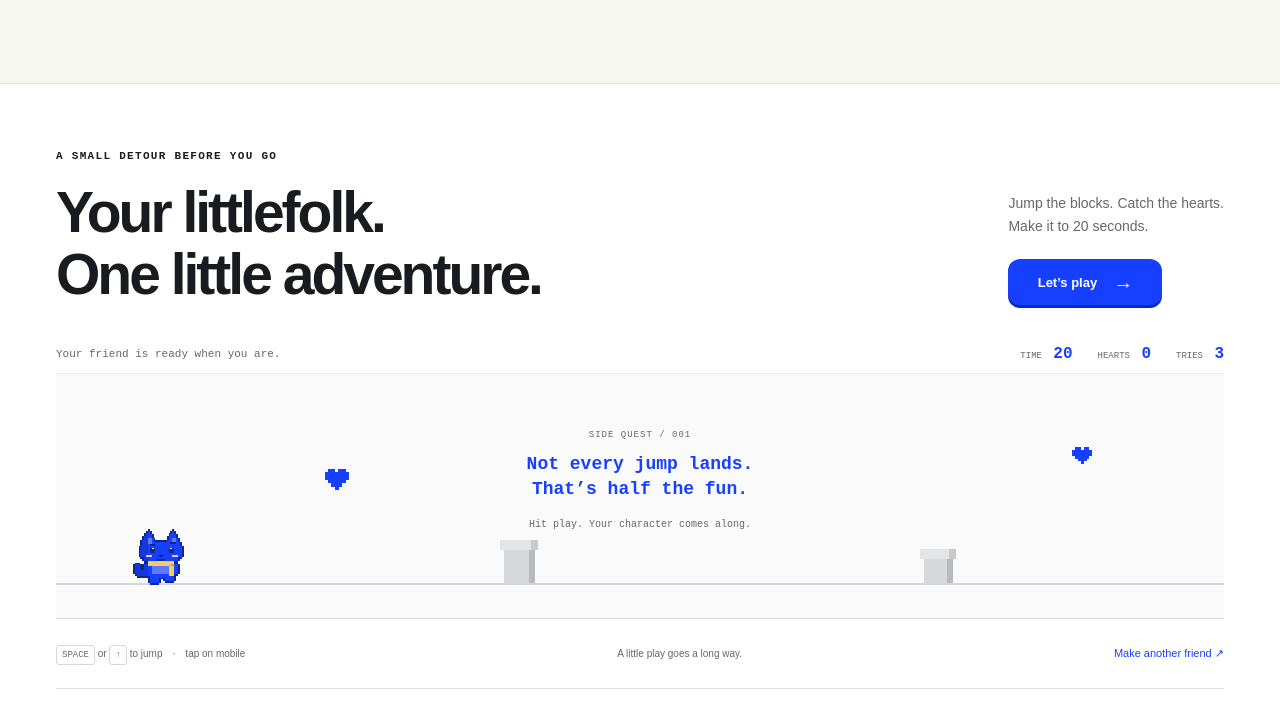
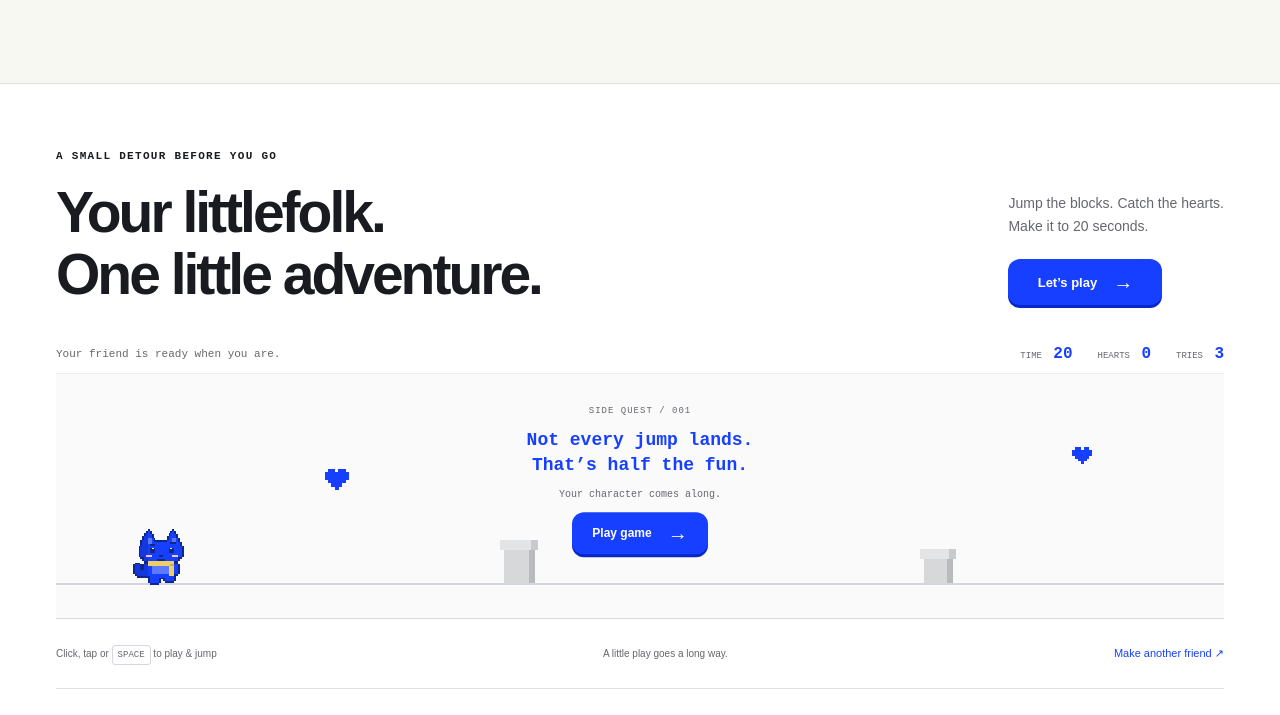
Before and after one commit to ayushiux/google-sakura-garden, a plain HTML site: page experiment/littlefolk.html in a window 1280 px wide. Shown: the part 1320-2035 px from the top of the page. Drawn offline with Linux system fonts and the light colour scheme.

Commit message:
Fix Littlefolk footer game startup and controls

```diff
--- a/experiment/littlefolk.html
+++ b/experiment/littlefolk.html
@@ -19,6 +19,9 @@
 h1{font-size:clamp(56px,5.4vw,80px);letter-spacing:-4px;line-height:1.08}
 @media(max-width:1100px){h1{font-size:clamp(46px,6vw,66px);letter-spacing:-3px}}
 @media(max-width:760px){h1{font-size:clamp(38px,10vw,64px);letter-spacing:-2px}.you-word svg{height:14px;bottom:-8px}}
+.game-overlay .button{pointer-events:auto;margin-top:12px;min-height:42px;padding:9px 20px;font-size:12px}
+.game-overlay.hidden{visibility:hidden;pointer-events:none}
+.game-overlay>span#game-overlay-caption{font:10px var(--mono);color:var(--muted);display:block}
 
 </style>
 </head>
@@ -76,8 +79,8 @@ h1{font-size:clamp(56px,5.4vw,80px);letter-spacing:-4px;line-height:1.08}
       <div class="wrap">
         <div class="game-heading"><div><span class="eyebrow">A SMALL DETOUR BEFORE YOU GO</span><h2 id="adventure-title">Your littlefolk.<br>One little adventure.</h2></div><div class="game-invite"><p>Jump the blocks. Catch the hearts.<br>Make it to 20 seconds.</p><button class="button primary" id="play-button" type="button">Let’s play <span aria-hidden="true">→</span></button></div></div>
         <div class="game-toolbar"><span id="game-message" role="status" aria-live="polite">Your friend is ready when you are.</span><div class="game-stats" aria-label="Game status"><span>TIME <strong id="time">20</strong></span><span>HEARTS <strong id="score">0</strong></span><span>TRIES <strong id="lives">3</strong></span></div></div>
-        <div class="game-field" id="game-field"><canvas id="game" tabindex="0" role="application" aria-label="Littlefolk jump game. Press Space or Up Arrow to jump, or tap the field. Three tries, twenty seconds. Press Escape to pause."></canvas><div class="game-overlay" id="game-overlay"><span class="overlay-kicker">SIDE QUEST / 001</span><strong>Not every jump lands.<br>That’s half the fun.</strong><span>Hit play. Your character comes along.</span></div></div>
-        <div class="game-under"><span><kbd>SPACE</kbd> or <kbd>↑</kbd> to jump <span class="dot-separator">·</span> tap on mobile</span><span id="best-label">A little play goes a long way.</span><button class="text-button" id="back-to-studio" type="button">Make another friend ↗</button></div>
+        <div class="game-field" id="game-field"><canvas id="game" tabindex="0" role="application" aria-label="Littlefolk jump game. Click, tap or press Space to start and jump. Up Arrow also jumps. Three tries, twenty seconds. Press Escape to pause."></canvas><div class="game-overlay" id="game-overlay"><span class="overlay-kicker">SIDE QUEST / 001</span><strong>Not every jump lands.<br>That’s half the fun.</strong><span id="game-overlay-caption">Your character comes along.</span><button class="button primary" id="field-play-button" type="button">Play game <span aria-hidden="true">→</span></button></div></div>
+        <div class="game-under"><span>Click, tap or <kbd>SPACE</kbd> to play &amp; jump</span><span id="best-label">A little play goes a long way.</span><button class="text-button" id="back-to-studio" type="button">Make another friend ↗</button></div>
         <div class="footer-bottom"><a class="brand" href="#top">littlefolk<span class="brand-dot">.</span></a><span>Made for the fun of it.</span><details class="prototype-note"><summary>About this playground</summary><p>This working prototype builds characters from pixel parts: cat, bunny, dog, robot or creature, plus colors, moods and accessories. It doesn’t use an AI image-generation service.</p></details></div>
       </div>
     </footer>
@@ -207,25 +210,35 @@ h1{font-size:clamp(56px,5.4vw,80px);letter-spacing:-4px;line-height:1.08}
   const game = { mode: 'idle', elapsed: 0, score: 0, lives: 3, y: 0, velocity: 0, invulnerable: 0, spawn: .8, obstacles: [], hearts: [], particles: [], phase: 0 };
   const playerSize = () => width < 600 ? 48 : 60;
   const playerX = () => width < 600 ? 40 : 75;
+  const onScreen = () => { const r = canvas.getBoundingClientRect(); return r.bottom > 0 && r.top < innerHeight; };
   function resize() {
     const r = canvas.getBoundingClientRect(), ratio = Math.min(devicePixelRatio || 1, 2);
     width = r.width; height = r.height; ground = height - 35;
     canvas.width = Math.round(width * ratio); canvas.height = Math.round(height * ratio); ctx.setTransform(ratio, 0, 0, ratio, 0, 0); ctx.imageSmoothingEnabled = false;
-    if (game.mode === 'running') pauseGame('Paused after resizing. Ready when you are.');
     drawGame();
   }
-  new ResizeObserver(resize).observe(canvas);
-  new IntersectionObserver(entries => { visible = entries[0].isIntersecting; if (!visible && game.mode === 'running') pauseGame('Paused while you’re away.'); if (visible) drawGame(); }, { threshold: .1 }).observe(canvas);
+  if (typeof ResizeObserver !== 'undefined') new ResizeObserver(resize).observe(canvas);
+  else { window.addEventListener('resize', resize); resize(); }
+  function updateVisibility() { visible = onScreen(); if (!visible && game.mode === 'running') pauseGame('Paused while you’re away.'); if (visible) drawGame(); }
+  if (typeof IntersectionObserver !== 'undefined') new IntersectionObserver(updateVisibility, { threshold: .1 }).observe(canvas);
+  else { window.addEventListener('scroll', updateVisibility, { passive: true }); updateVisibility(); }
   function resetGame() {
     Object.assign(game, { mode: 'idle', elapsed: 0, score: 0, lives: 3, y: 0, velocity: 0, invulnerable: 0, spawn: .8, obstacles: [], hearts: [], particles: [], phase: 0 });
     $('play-button').innerHTML = 'Let’s play <span aria-hidden="true">→</span>'; $('game-overlay').classList.remove('hidden');
     $('game-overlay').querySelector('strong').innerHTML = 'Not every jump lands.<br>That’s half the fun.';
-    $('game-overlay').querySelector('span:last-child').textContent = 'Hit play. Your character comes along.';
+    $('game-overlay-caption').textContent = 'Your character comes along.';
+    $('field-play-button').innerHTML = 'Play game <span aria-hidden="true">→</span>';
     $('game-message').textContent = 'Your friend is ready when you are.'; $('game-field').classList.remove('is-playing'); updateStats();
   }
   function updateStats() { $('time').textContent = Math.max(0, Math.ceil(20 - game.elapsed)); $('score').textContent = game.score; $('lives').textContent = game.lives; $('best-label').textContent = best ? `YOUR BEST / ${best} HEART${best === 1 ? '' : 'S'}` : 'A little play goes a long way.'; }
   function playGame() {
     if (game.mode !== 'paused') resetGame();
+    // An explicit start must reveal the playfield, including in short embedded panels.
+    const scrollBehavior = document.documentElement.style.scrollBehavior;
+    document.documentElement.style.scrollBehavior = 'auto';
+    canvas.scrollIntoView({ block: 'center', behavior: 'auto' });
+    document.documentElement.style.scrollBehavior = scrollBehavior;
+    visible = onScreen();
     game.mode = 'running'; last = performance.now(); $('game-overlay').classList.add('hidden'); $('game-field').classList.add('is-playing');
     $('play-button').innerHTML = 'Pause <span aria-hidden="true">Ⅱ</span>'; $('game-message').textContent = `${names[character.color]} is on the move. Jump the blocks!`; canvas.focus({ preventScroll: true });
   }
@@ -237,14 +250,23 @@ h1{font-size:clamp(56px,5.4vw,80px);letter-spacing:-4px;line-height:1.08}
     game.mode = 'finished'; $('game-field').classList.remove('is-playing'); $('play-button').innerHTML = 'Play again <span aria-hidden="true">↻</span>';
     if (game.score > best) { best = game.score; try { localStorage.setItem('littlefolk-best', String(best)); } catch (_) {} }
     $('game-overlay').querySelector('strong').innerHTML = win ? 'Tiny hero.<br>Big finish.' : 'A tiny tumble.<br>Another try?';
-    $('game-overlay').querySelector('span:last-child').textContent = `${game.score} heart${game.score === 1 ? '' : 's'} collected. ${win ? 'Adventure complete.' : 'Every littlefolk gets a do-over.'}`;
+    $('game-overlay-caption').textContent = `${game.score} heart${game.score === 1 ? '' : 's'} collected. ${win ? 'Adventure complete.' : 'Every littlefolk gets a do-over.'}`;
+    $('field-play-button').innerHTML = 'Play again <span aria-hidden="true">↻</span>';
     $('game-overlay').classList.remove('hidden'); $('game-message').textContent = win ? 'Twenty seconds. One very good little adventure.' : 'Not every jump lands. You can always try again.'; updateStats();
   }
   function jump() { if (game.mode === 'running' && game.y === 0) game.velocity = -440; }
+  function startOrJump() { if (game.mode !== 'running') playGame(); jump(); }
   $('play-button').addEventListener('click', () => game.mode === 'running' ? pauseGame() : playGame());
-  canvas.addEventListener('keydown', e => { if (['Space', 'ArrowUp'].includes(e.code)) { e.preventDefault(); if (!e.repeat) jump(); } if (e.code === 'Escape') { e.preventDefault(); if (game.mode === 'running') pauseGame(); else if (game.mode === 'paused') playGame(); } });
+  $('field-play-button').addEventListener('click', playGame);
+  document.addEventListener('keydown', e => {
+    const editableOrControl = e.target.closest?.('input,textarea,select,button,a,summary,[contenteditable="true"]');
+    if (editableOrControl || !onScreen()) return;
+    if (['Space', 'ArrowUp'].includes(e.code)) { e.preventDefault(); if (!e.repeat) startOrJump(); }
+    if (e.code === 'Escape' && game.mode !== 'idle' && game.mode !== 'finished') { e.preventDefault(); if (game.mode === 'running') pauseGame(); else if (game.mode === 'paused') playGame(); }
+  });
+  canvas.addEventListener('click', () => { if (game.mode !== 'running') startOrJump(); });
   canvas.addEventListener('pointerdown', e => { if (game.mode === 'running') { e.preventDefault(); jump(); } });
-  window.addEventListener('blur', () => pauseGame('Paused while you’re away.'));
+  // Embedded browser focus changes are not the same as leaving the visible game.
   document.addEventListener('visibilitychange', () => { if (document.hidden) pauseGame('Paused while you’re away.'); });
   $('back-to-studio').addEventListener('click', () => { pauseGame(); $('studio').scrollIntoView({ behavior: matchMedia('(prefers-reduced-motion: reduce)').matches ? 'auto' : 'smooth' }); $('prompt').focus({ preventScroll: true }); });
   function pixelHeart(x, y, size, color = '#173fff') {
@@ -298,7 +320,7 @@ h1{font-size:clamp(56px,5.4vw,80px);letter-spacing:-4px;line-height:1.08}
       ctx.drawImage(sprite, playerX(), Math.round(ground - size + game.y + 2), size, size);
     }
     for (const p of game.particles) { ctx.globalAlpha = Math.min(1, p.life * 2); ctx.fillStyle = '#173fff'; ctx.fillRect(Math.round(p.x), Math.round(p.y), 4, 4); } ctx.globalAlpha = 1;
-    if (game.mode === 'paused') { ctx.fillStyle = '#fafafaaa'; ctx.fillRect(0, 0, width, height); ctx.fillStyle = '#173fff'; ctx.font = 'bold 14px "Courier New"'; ctx.textAlign = 'center'; ctx.fillText('A LITTLE BREATHER. HIT RESUME.', width / 2, height / 2); ctx.textAlign = 'left'; }
+    if (game.mode === 'paused') { ctx.fillStyle = '#fafafaaa'; ctx.fillRect(0, 0, width, height); ctx.fillStyle = '#173fff'; ctx.font = 'bold 13px "Courier New"'; ctx.textAlign = 'center'; ctx.fillText('PAUSED · TAP OR SPACE TO RESUME', width / 2, height / 2); ctx.textAlign = 'left'; }
   }
   function frame(t) { const dt = Math.min((t - last) / 1000 || 0, .05); last = t; if (game.mode === 'running') update(dt); if (visible) drawGame(); requestAnimationFrame(frame); }
   updateCharacter('Your littlefolk is ready for a few new ideas.'); resetGame(); requestAnimationFrame(frame);
```
